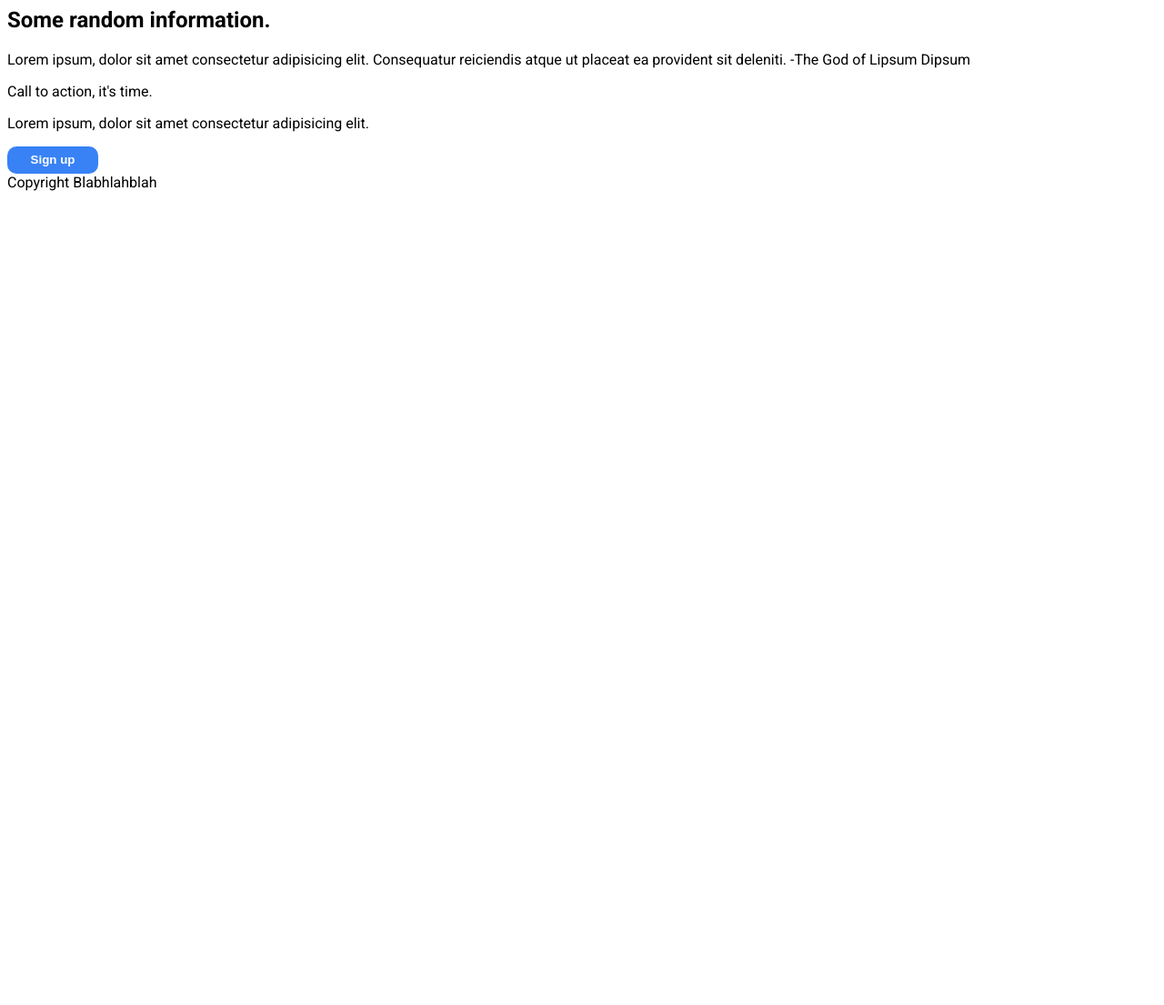
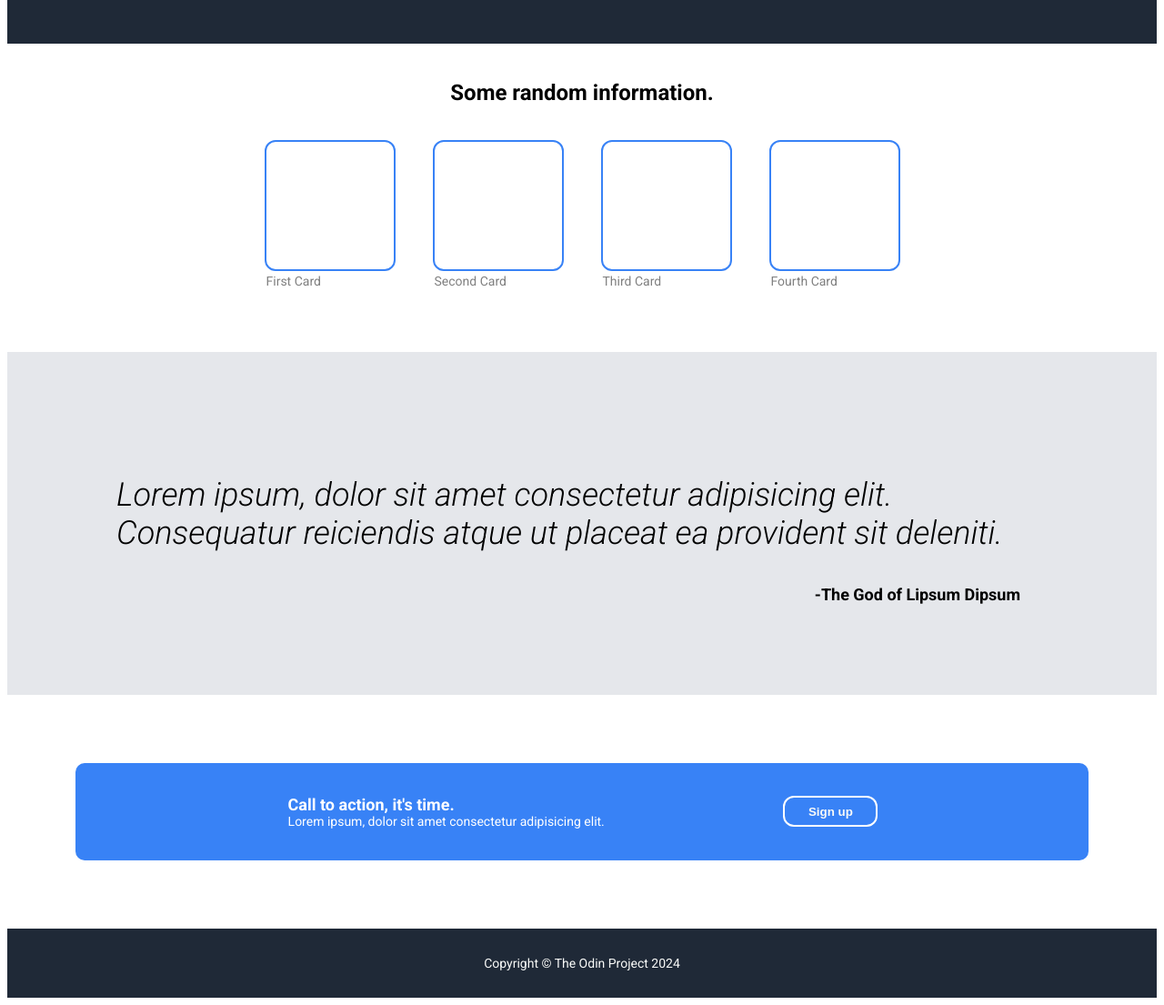
Before and after one commit to AthreyuIV/landing-page, a plain HTML site: page index.html in a window 1280 px wide. Shown: the part 500-1605 px from the top of the page at 91% size. Before the commit the page ends 800 px from the top, so only its background shows below. Drawn offline with Linux system fonts and the light colour scheme.

Commit message:
Finish the structure of my Landing Page
Finished the general structure of my landing page and have it
in a good place. Friday going to add the finishing touches and clean
up the code a little bit. Add some customized content and make it your own
thing.

```diff
--- a/index.html
+++ b/index.html
@@ -31,7 +31,7 @@
     <div class="signup">
       <h1>This website is awesome</h1>
       <p>Lorem ipsum dolor sit amet consectetur adipisicing elit.</p>
-      <button>Sign up</button>
+      <button><a href="https://youtu.be/dQw4w9WgXcQ?si=E6gDEZNYTStatg6i" target="_blank">Sign up</a></button>
     </div>
     <img src="https://cdn.pixabay.com/photo/2024/03/29/23/36/village-8663792_1280.jpg" class="animevillage">
 </div>
@@ -41,33 +41,58 @@
 <div class="cards">
     <div class="card-one"></div>
     <div class="card-two"></div>
-    <div class="card-two"></div>
-    <div class="card-two"></div>
+    <div class="card-three"></div>
+    <div class="card-four"></div>
 </div>
 
 <div class="card-text">
-    <div class="text-one"></div>
-    <div class="text-two"></div>
-    <div class="text-three"></div>
-    <div class="text-four"></div>
+    <div class="text-one">First Card</div>
+    <div class="text-two">Second Card</div>
+    <div class="text-three">Third Card</div>
+    <div class="text-four">Fourth Card</div>
 </div>
 
 <!-- testimonial -->
 <div class="testimonial">
-    <p>Lorem ipsum, dolor sit amet consectetur adipisicing elit.
+
+    <div class="quote">
+        <p>Lorem ipsum, dolor sit amet consectetur adipisicing elit.
         Consequatur reiciendis atque ut placeat ea provident sit deleniti.
+        </p>
+    </div>
+
+    <div class="signature">
         -The God of Lipsum Dipsum
-    </p>
+    </div>
+
 </div>
 
 <div class="footer-signup">
-    <p>Call to action, it's time.</p>
-    <p>Lorem ipsum, dolor sit amet consectetur adipisicing elit.</p>
-    <button>Sign up</button>
+
+    <div class="call-container">
+
+        <div class="call-to-action">
+            <div class="call-style">
+                Call to action, it's time.
+            </div>
+            <div class="inspire-style">
+                Lorem ipsum, dolor sit amet consectetur adipisicing elit.
+            </div>
+        </div>
+
+        <div class="signup">
+            <div class="signup-style">
+                <button id="action-button"><a href="https://youtu.be/dQw4w9WgXcQ?si=E6gDEZNYTStatg6i" target="_blank">Sign up</a></button>
+            </div>
+        </div>
+
+    </div>
+
+
 </div>
 
 <div class="footer">
-    Copyright Blabhlahblah
+    Copyright &copy; The Odin Project 2024
 </div>
 
 </body>
--- a/style.css
+++ b/style.css
@@ -37,10 +37,101 @@ body {
 }
 
 .animevillage {
-    width: 400px;
+    width: 40%;
+    min-width: 300px;
     display: block;
     border: solid 1px white;
 }
+
+/* content and cards */
+
+.cards {
+    display: flex;
+    gap: 45px;
+    justify-content: center;
+}
+
+.card-one, .card-two, .card-three, .card-four {
+    width: 140px;
+    height: 140px;
+    outline: 2px solid #3882f6;
+    border-radius: 10px;
+}
+
+.card-text {
+    display: flex;
+    gap: 45px;
+    justify-content: center;
+    padding-top: 5px;
+    padding-bottom: 70px;
+}
+
+.text-one, .text-two, .text-three, .text-four {
+    width: 140px;
+    font-size: 14px;
+    color: grey;
+}
+
+.testimonial {
+    background-color: #e5e7eb;
+    padding: 100px;
+    display: flex;
+    flex-direction: column;
+    padding-left: 80px;
+    padding-right: 80px;
+}
+
+.quote {
+    font-size: 36px;
+    font-weight: 300;
+    font-style: italic;
+    padding-left: 40px;
+    padding-right: 40px;
+}
+
+.signature {
+    margin-left: auto;
+    font-size: 18px;
+    font-weight: bold;
+    padding-left: 40px;
+    padding-right: 70px;
+}
+
+.footer-signup {
+    padding: 75px;
+}
+
+.call-container {
+    background-color: #3882f6;
+    display: flex;
+    justify-content: space-evenly;
+    padding: 35px;
+    border-radius: 10px;
+}
+
+.call-style {
+    color: white;
+    font-weight: bold;
+    font-size: 18px;
+}
+
+.inspire-style {
+    color: white;
+    font-size: 14px;
+}
+
+#action-button {
+    outline: 2px solid white;
+}
+
+.footer {
+    background-color: #1f2937;
+    color: #f9faf8;
+    padding: 30px;
+    text-align: center;
+    font-size: 14px;
+}
+/* element styles */
 
 ul {
     display: flex;
@@ -62,6 +153,11 @@ h1 {
     font-weight: 900;
 }
 
+h2 {
+    text-align: center;
+    padding: 20px;
+}
+
 button {
     background-color: #3882f6;
     color: white;
```
